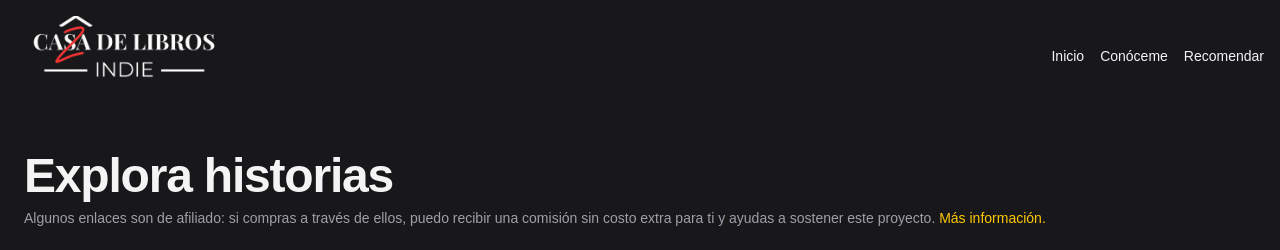
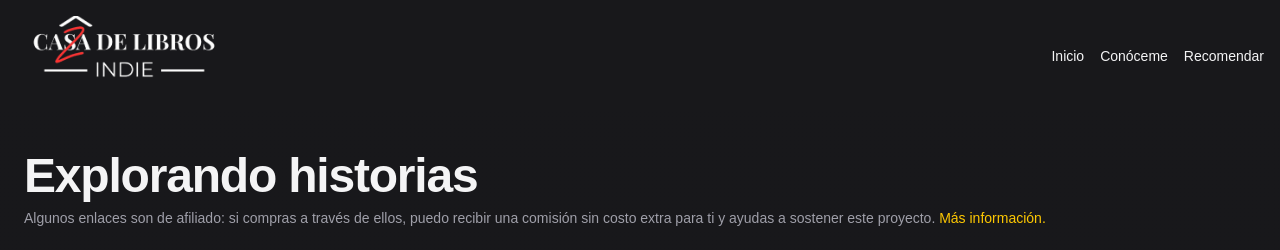
Before and after one commit to decaosyletras/biblio, a Next.js app: page /libros in a window 1280 px wide. Shown: the top 250 px of the page. Built offline with nearby package versions, Linux system fonts and the light colour scheme.

Commit message:
fisura portada 3

```diff
--- a/app/libros/page.tsx
+++ b/app/libros/page.tsx
@@ -22,7 +22,7 @@ export default function Page() {
         <div className="px-6 mb-10">
 
           <h1 className="text-4xl md:text-5xl font-semibold tracking-tight text-zinc-100">
-            Explora historias
+            Explorando historias
           </h1>
 
           <p className="text-sm text-zinc-400 mt-2">
```
